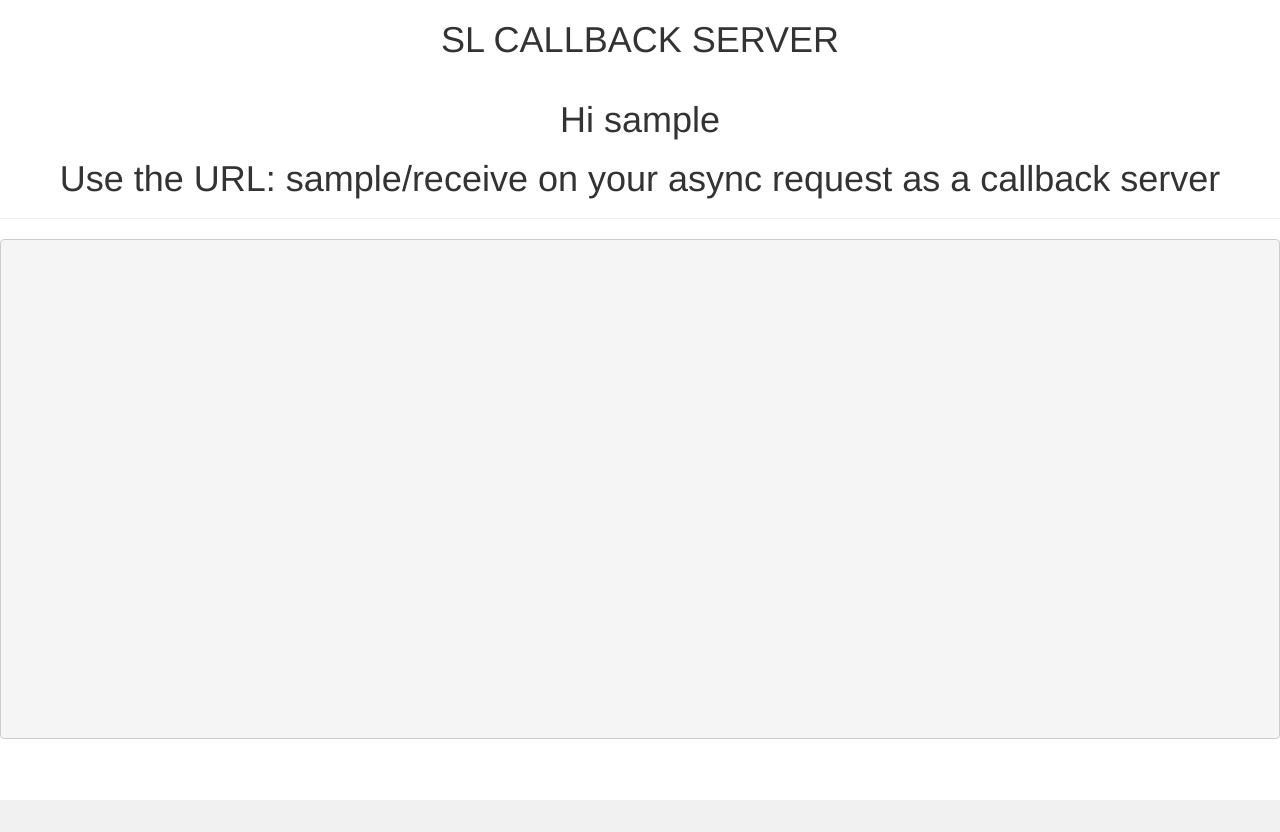
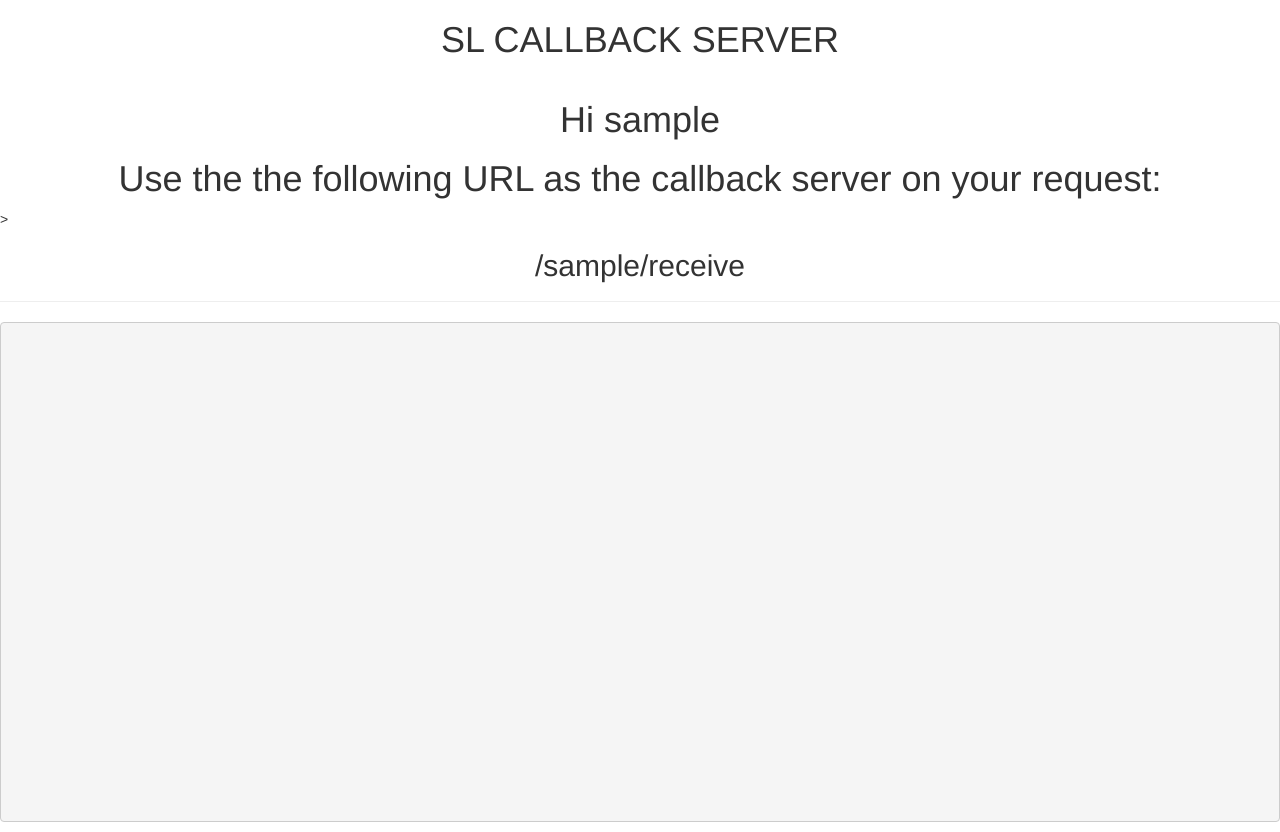
Before and after one commit to mauriciodtdt/api-response-catcher, a Flask app: a page that uses templates/user.html in a window 1280 px wide. Before the commit the page ends 800 px from the top, so only its background shows below. Run offline with Flask 2, Linux system fonts and the light colour scheme; data that the repository does not hold is empty.

Commit message:
Fixed URL message

```diff
--- a/app.py
+++ b/app.py
@@ -8,7 +8,6 @@ from datetime import datetime
 app = Flask(__name__)
 message_by_user = {}
 message_list = []
-counter = 100
 
 
 @app.route("/")
--- a/templates/user.html
+++ b/templates/user.html
@@ -21,11 +21,12 @@
 <body>
     <div class="page-header">
         <h1 class="center">Hi {{content}}</h1>
-        <h1 class="center">Use the URL:  {{ content }}/receive on your async request as a callback server</h1>
-      </div>
+        <h1 class="center">Use the the following URL as the callback server on your request:</h1>>
+        <h2 class="center">{{ url_for(request.endpoint, **request.view_args) }}/receive</h2>
+    </div>
     <pre id="chat-text"></pre>
     <script>
-        var eventSource = new EventSource('/{{content}}/listen')
+        var eventSource = new EventSource('/{{ request.path }}/listen')
         eventSource.addEventListener("online", function(message) {
         data = JSON.parse(message.data)
         $("#chat-text").append('<div class="mt">' + data.timestamp + '</div>');
```
